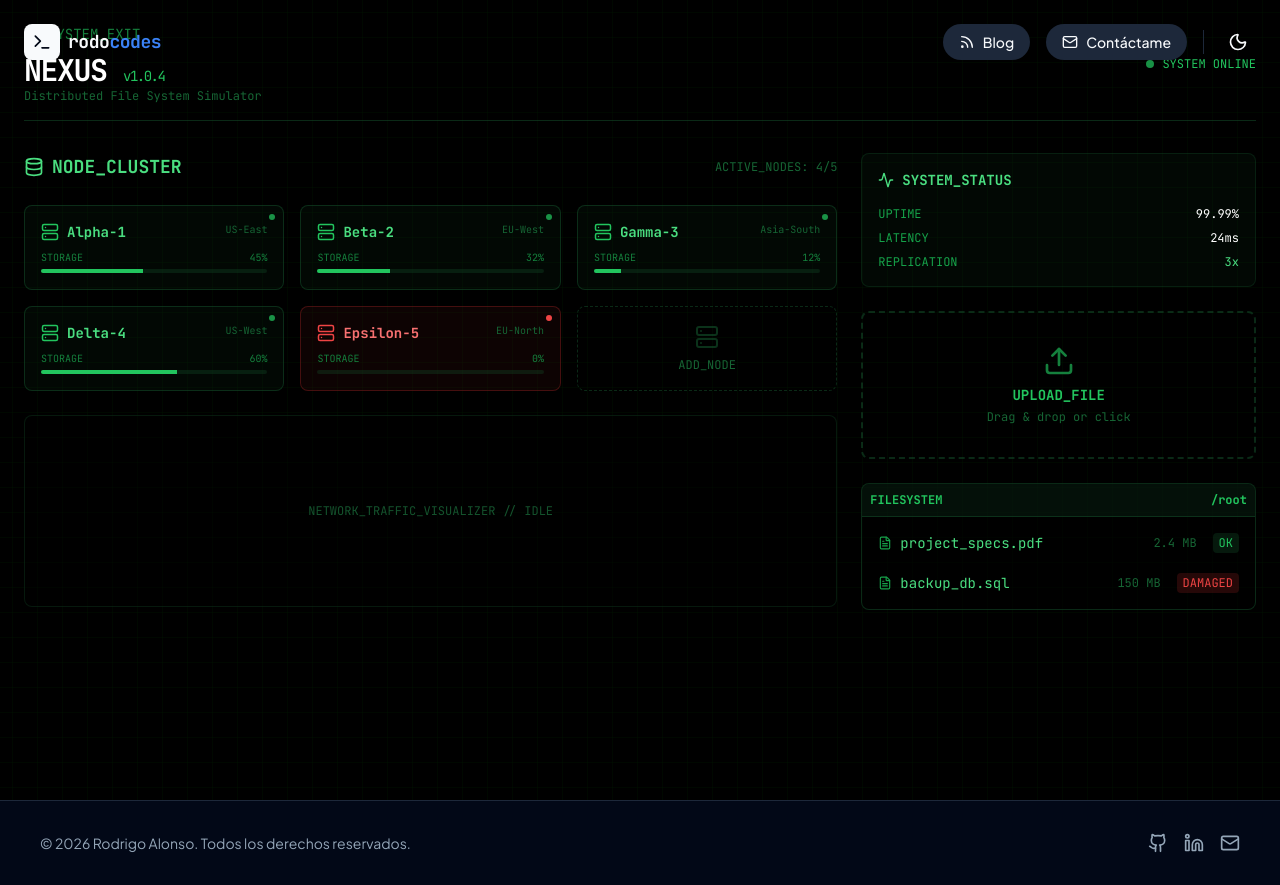
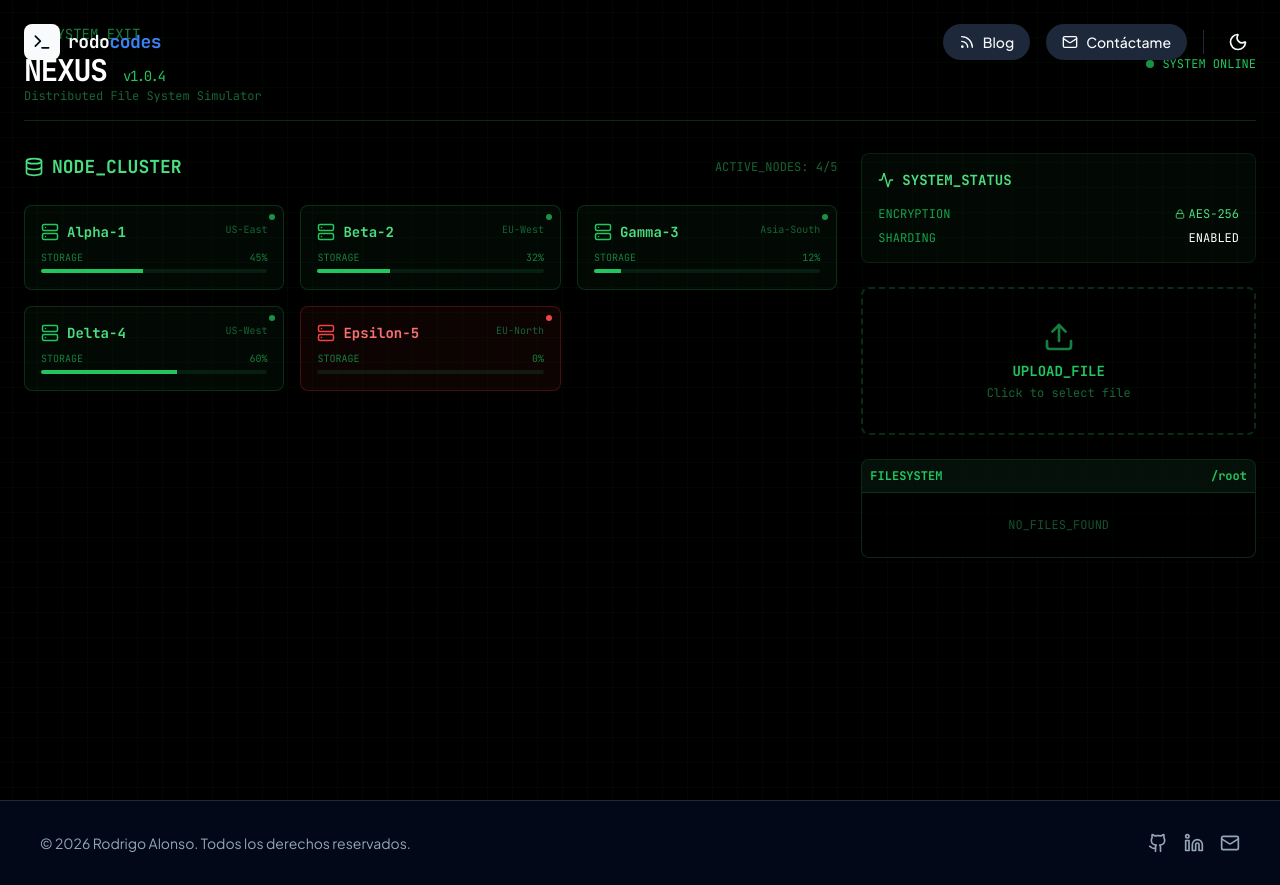
Before and after one commit to The-Afalion/portfolio-rodrigo, a Next.js app: page /nexus in a window 1280 px wide. Built offline with nearby package versions, Linux system fonts and the light colour scheme.

Commit message:
feat: Implement real file sharding and visual data packets in NEXUS

```diff
--- a/src/app/nexus/NexusDashboard.tsx
+++ b/src/app/nexus/NexusDashboard.tsx
@@ -1,28 +1,36 @@
 "use client";
 
-import { useState, useEffect } from 'react';
+import { useState, useRef, useEffect } from 'react';
 import { motion, AnimatePresence } from 'framer-motion';
-import { Server, HardDrive, Upload, FileText, Activity, AlertTriangle, Database } from 'lucide-react';
+import { Server, Upload, FileText, Activity, Database, Lock } from 'lucide-react';
 
-// Tipos simulados para el frontend
+// --- TIPOS ---
 interface Node {
   id: string;
   name: string;
   region: string;
-  status: 'ONLINE' | 'OFFLINE' | 'RECOVERING';
+  status: 'ONLINE' | 'OFFLINE';
   capacity: number;
   used: number;
+  x?: number; // Coordenadas para la animación
+  y?: number;
 }
 
-interface File {
+interface FileRecord {
   id: string;
   name: string;
   size: string;
   chunks: number;
-  status: 'OK' | 'DAMAGED';
+  status: 'OK' | 'ENCRYPTED';
 }
 
-// Datos iniciales de ejemplo
+interface DataPacket {
+  id: string;
+  targetNodeId: string;
+  color: string;
+}
+
+// --- DATOS INICIALES ---
 const INITIAL_NODES: Node[] = [
   { id: 'n1', name: 'Alpha-1', region: 'US-East', status: 'ONLINE', capacity: 1000, used: 450 },
   { id: 'n2', name: 'Beta-2', region: 'EU-West', status: 'ONLINE', capacity: 1000, used: 320 },
@@ -31,94 +39,134 @@ const INITIAL_NODES: Node[] = [
   { id: 'n5', name: 'Epsilon-5', region: 'EU-North', status: 'OFFLINE', capacity: 1000, used: 0 },
 ];
 
-const INITIAL_FILES: File[] = [
-  { id: 'f1', name: 'project_specs.pdf', size: '2.4 MB', chunks: 4, status: 'OK' },
-  { id: 'f2', name: 'backup_db.sql', size: '150 MB', chunks: 12, status: 'DAMAGED' },
-];
+// --- UTILIDADES ---
+const formatSize = (bytes: number) => {
+  if (bytes === 0) return '0 B';
+  const k = 1024;
+  const sizes = ['B', 'KB', 'MB', 'GB'];
+  const i = Math.floor(Math.log(bytes) / Math.log(k));
+  return parseFloat((bytes / Math.pow(k, i)).toFixed(2)) + ' ' + sizes[i];
+};
 
-function NodeCard({ node, onClick }: { node: Node, onClick: () => void }) {
-  const isOnline = node.status === 'ONLINE';
-  const usagePercent = (node.used / node.capacity) * 100;
-
-  return (
-    <motion.div
-      layoutId={node.id}
-      onClick={onClick}
-      className={`relative p-4 rounded-lg border cursor-pointer transition-all ${isOnline ? 'border-green-900/50 bg-green-900/10 hover:bg-green-900/20' : 'border-red-900/50 bg-red-900/10 hover:bg-red-900/20'}`}
-    >
-      <div className="flex justify-between items-start mb-2">
-        <div className="flex items-center gap-2">
-          <Server size={18} className={isOnline ? 'text-green-500' : 'text-red-500'} />
-          <span className={`font-bold text-sm ${isOnline ? 'text-green-400' : 'text-red-400'}`}>{node.name}</span>
-        </div>
-        <span className="text-[10px] text-green-800 font-mono">{node.region}</span>
-      </div>
-
-      <div className="space-y-1">
-        <div className="flex justify-between text-[10px] text-green-700">
-          <span>STORAGE</span>
-          <span>{usagePercent.toFixed(0)}%</span>
-        </div>
-        <div className="h-1 w-full bg-green-900/30 rounded-full overflow-hidden">
-          <div
-            className={`h-full ${isOnline ? 'bg-green-500' : 'bg-red-500'}`}
-            style={{ width: `${usagePercent}%` }}
-          />
-        </div>
-      </div>
-
-      {/* Indicador de estado */}
-      <div className={`absolute top-2 right-2 w-1.5 h-1.5 rounded-full ${isOnline ? 'bg-green-500 animate-pulse' : 'bg-red-500'}`} />
-    </motion.div>
-  );
-}
-
-function FileList({ files }: { files: File[] }) {
-  return (
-    <div className="border border-green-900/50 rounded-lg bg-black/50 overflow-hidden">
-      <div className="bg-green-900/20 p-2 text-xs font-bold text-green-500 border-b border-green-900/50 flex justify-between">
-        <span>FILESYSTEM</span>
-        <span>/root</span>
-      </div>
-      <div className="p-2 space-y-1">
-        {files.map(file => (
-          <div key={file.id} className="flex items-center justify-between p-2 hover:bg-green-900/10 rounded cursor-pointer group">
-            <div className="flex items-center gap-2">
-              <FileText size={14} className="text-green-600 group-hover:text-green-400" />
-              <span className="text-sm text-green-400">{file.name}</span>
-            </div>
-            <div className="flex items-center gap-4 text-xs">
-              <span className="text-green-800">{file.size}</span>
-              <span className={`px-1.5 py-0.5 rounded ${file.status === 'OK' ? 'bg-green-900/30 text-green-500' : 'bg-red-900/30 text-red-500'}`}>
-                {file.status}
-              </span>
-            </div>
-          </div>
-        ))}
-      </div>
-    </div>
-  );
-}
+// Función de hash simple para distribuir chunks
+const simpleHash = (str: string) => {
+  let hash = 0;
+  for (let i = 0; i < str.length; i++) {
+    const char = str.charCodeAt(i);
+    hash = (hash << 5) - hash + char;
+    hash = hash & hash;
+  }
+  return Math.abs(hash);
+};
 
 export default function NexusDashboard() {
   const [nodes, setNodes] = useState<Node[]>(INITIAL_NODES);
-  const [files, setFiles] = useState<File[]>(INITIAL_FILES);
+  const [files, setFiles] = useState<FileRecord[]>([]);
+  const [packets, setPackets] = useState<DataPacket[]>([]);
   const [uploading, setUploading] = useState(false);
+
+  // Referencias para obtener posiciones de los elementos
+  const nodeRefs = useRef<{ [key: string]: HTMLDivElement | null }>({});
+  const uploaderRef = useRef<HTMLDivElement>(null);
+
+  // Registrar nodos para animación
+  const registerNodeRef = (id: string, el: HTMLDivElement | null) => {
+    nodeRefs.current[id] = el;
+  };
 
   const toggleNodeStatus = (id: string) => {
     setNodes(nodes.map(n => n.id === id ? { ...n, status: n.status === 'ONLINE' ? 'OFFLINE' : 'ONLINE' } : n));
   };
 
-  const handleUpload = () => {
+  const handleFileUpload = async (e: React.ChangeEvent<HTMLInputElement>) => {
+    const file = e.target.files?.[0];
+    if (!file) return;
+
     setUploading(true);
-    setTimeout(() => {
-      setFiles([...files, { id: `f${Date.now()}`, name: `upload_${Date.now()}.dat`, size: '50 MB', chunks: 5, status: 'OK' }]);
-      setUploading(false);
-    }, 2000);
+
+    // 1. Leer el archivo
+    const buffer = await file.arrayBuffer();
+    const chunkSize = Math.ceil(buffer.byteLength / 20); // Dividir en ~20 trozos para la demo
+    const totalChunks = Math.ceil(buffer.byteLength / chunkSize);
+
+    const newFile: FileRecord = {
+      id: `f-${Date.now()}`,
+      name: file.name,
+      size: formatSize(file.size),
+      chunks: totalChunks,
+      status: 'OK'
+    };
+
+    // 2. Procesar chunks uno a uno con retraso para la animación
+    for (let i = 0; i < totalChunks; i++) {
+      await new Promise(resolve => setTimeout(resolve, 100)); // Retraso visual
+
+      // Simular contenido del chunk
+      const chunkContent = new Uint8Array(buffer.slice(i * chunkSize, (i + 1) * chunkSize)).toString();
+
+      // Elegir nodo destino basado en hash (Consistent Hashing simplificado)
+      const activeNodes = nodes.filter(n => n.status === 'ONLINE');
+      if (activeNodes.length === 0) break; // No hay nodos, pérdida de datos
+
+      const nodeIndex = simpleHash(chunkContent + i) % activeNodes.length;
+      const targetNode = activeNodes[nodeIndex];
+
+      // Lanzar paquete
+      const packetId = `p-${Date.now()}-${i}`;
+      setPackets(prev => [...prev, { id: packetId, targetNodeId: targetNode.id, color: i % 2 === 0 ? '#4ade80' : '#22d3ee' }]);
+
+      // Actualizar uso del nodo
+      setNodes(prev => prev.map(n => n.id === targetNode.id ? { ...n, used: Math.min(n.capacity, n.used + (chunkSize / 1024 / 1024)) } : n));
+
+      // Limpiar paquete después de la animación
+      setTimeout(() => {
+        setPackets(prev => prev.filter(p => p.id !== packetId));
+      }, 1000);
+    }
+
+    setFiles(prev => [newFile, ...prev]);
+    setUploading(false);
   };
 
   return (
-    <div className="grid grid-cols-1 lg:grid-cols-3 gap-6">
+    <div className="grid grid-cols-1 lg:grid-cols-3 gap-6 relative">
+      {/* Capa de Animación de Paquetes */}
+      <div className="absolute inset-0 pointer-events-none z-50 overflow-hidden">
+        <AnimatePresence>
+          {packets.map(packet => {
+            const startRect = uploaderRef.current?.getBoundingClientRect();
+            const endRect = nodeRefs.current[packet.targetNodeId]?.getBoundingClientRect();
+
+            if (!startRect || !endRect) return null;
+
+            // Calcular posición relativa al contenedor padre
+            // Esto es una simplificación, en un caso real necesitaríamos coordenadas más precisas
+            // Asumimos que el contenedor padre es el contexto de posicionamiento
+
+            return (
+              <motion.div
+                key={packet.id}
+                initial={{
+                  left: uploaderRef.current?.offsetLeft! + 50,
+                  top: uploaderRef.current?.offsetTop! + 50,
+                  opacity: 1,
+                  scale: 1
+                }}
+                animate={{
+                  left: nodeRefs.current[packet.targetNodeId]?.offsetLeft! + 50,
+                  top: nodeRefs.current[packet.targetNodeId]?.offsetTop! + 20,
+                  opacity: 0,
+                  scale: 0.5
+                }}
+                transition={{ duration: 0.8, ease: "circOut" }}
+                className="absolute w-3 h-3 rounded-sm shadow-[0_0_10px_currentColor]"
+                style={{ backgroundColor: packet.color, position: 'absolute' }}
+              />
+            );
+          })}
+        </AnimatePresence>
+      </div>
+
       {/* Columna Izquierda: Red de Nodos */}
       <div className="lg:col-span-2 space-y-6">
         <div className="flex items-center justify-between">
@@ -131,49 +179,87 @@ export default function NexusDashboard() {
         </div>
 
         <div className="grid grid-cols-2 md:grid-cols-3 gap-4">
-          <AnimatePresence>
-            {nodes.map(node => (
-              <NodeCard key={node.id} node={node} onClick={() => toggleNodeStatus(node.id)} />
-            ))}
-          </AnimatePresence>
-
-          {/* Botón para añadir nodo (simulado) */}
-          <button className="border border-dashed border-green-900/50 rounded-lg p-4 flex flex-col items-center justify-center text-green-800 hover:text-green-500 hover:border-green-500/50 transition-colors">
-            <Server size={24} className="mb-2 opacity-50" />
-            <span className="text-xs">ADD_NODE</span>
-          </button>
-        </div>
-
-        {/* Visualizador de Tráfico (Placeholder para la animación) */}
-        <div className="h-48 border border-green-900/30 rounded-lg bg-black/30 relative overflow-hidden flex items-center justify-center">
-          <p className="text-green-900 text-xs font-mono">NETWORK_TRAFFIC_VISUALIZER // IDLE</p>
-          {/* Aquí irán las partículas viajando */}
+          {nodes.map(node => {
+            const isOnline = node.status === 'ONLINE';
+            const usagePercent = (node.used / node.capacity) * 100;
+            return (
+              <div
+                key={node.id}
+                ref={el => registerNodeRef(node.id, el)}
+                onClick={() => toggleNodeStatus(node.id)}
+                className={`relative p-4 rounded-lg border cursor-pointer transition-all ${isOnline ? 'border-green-900/50 bg-green-900/10 hover:bg-green-900/20' : 'border-red-900/50 bg-red-900/10 hover:bg-red-900/20'}`}
+              >
+                <div className="flex justify-between items-start mb-2">
+                  <div className="flex items-center gap-2">
+                    <Server size={18} className={isOnline ? 'text-green-500' : 'text-red-500'} />
+                    <span className={`font-bold text-sm ${isOnline ? 'text-green-400' : 'text-red-400'}`}>{node.name}</span>
+                  </div>
+                  <span className="text-[10px] text-green-800 font-mono">{node.region}</span>
+                </div>
+                <div className="space-y-1">
+                  <div className="flex justify-between text-[10px] text-green-700">
+                    <span>STORAGE</span>
+                    <span>{usagePercent.toFixed(0)}%</span>
+                  </div>
+                  <div className="h-1 w-full bg-green-900/30 rounded-full overflow-hidden">
+                    <div className={`h-full ${isOnline ? 'bg-green-500' : 'bg-red-500'}`} style={{ width: `${usagePercent}%` }} />
+                  </div>
+                </div>
+                <div className={`absolute top-2 right-2 w-1.5 h-1.5 rounded-full ${isOnline ? 'bg-green-500 animate-pulse' : 'bg-red-500'}`} />
+              </div>
+            );
+          })}
         </div>
       </div>
 
-      {/* Columna Derecha: Archivos y Acciones */}
+      {/* Columna Derecha: Uploader y Archivos */}
       <div className="space-y-6">
         <div className="bg-green-900/10 border border-green-900/30 p-4 rounded-lg">
           <h3 className="text-sm font-bold text-green-400 mb-4 flex items-center gap-2">
             <Activity size={16} /> SYSTEM_STATUS
           </h3>
           <div className="space-y-2 text-xs font-mono text-green-600">
-            <div className="flex justify-between"><span>UPTIME</span><span className="text-white">99.99%</span></div>
-            <div className="flex justify-between"><span>LATENCY</span><span className="text-white">24ms</span></div>
-            <div className="flex justify-between"><span>REPLICATION</span><span className="text-green-400">3x</span></div>
+            <div className="flex justify-between"><span>ENCRYPTION</span><span className="text-green-400 flex items-center gap-1"><Lock size={10}/> AES-256</span></div>
+            <div className="flex justify-between"><span>SHARDING</span><span className="text-white">ENABLED</span></div>
           </div>
         </div>
 
         <div
-          onClick={handleUpload}
-          className={`border-2 border-dashed rounded-lg p-8 flex flex-col items-center justify-center cursor-pointer transition-all ${uploading ? 'border-green-500 bg-green-900/20' : 'border-green-900/50 hover:border-green-500/50 hover:bg-green-900/10'}`}
+          ref={uploaderRef}
+          className={`relative border-2 border-dashed rounded-lg p-8 flex flex-col items-center justify-center transition-all ${uploading ? 'border-green-500 bg-green-900/20' : 'border-green-900/50 hover:border-green-500/50 hover:bg-green-900/10'}`}
         >
+          <input
+            type="file"
+            onChange={handleFileUpload}
+            className="absolute inset-0 w-full h-full opacity-0 cursor-pointer"
+            disabled={uploading}
+          />
           <Upload size={32} className={`mb-2 ${uploading ? 'text-green-400 animate-bounce' : 'text-green-700'}`} />
-          <span className="text-sm font-bold text-green-500">{uploading ? 'UPLOADING...' : 'UPLOAD_FILE'}</span>
-          <span className="text-xs text-green-800 mt-1">Drag & drop or click</span>
+          <span className="text-sm font-bold text-green-500">{uploading ? 'FRAGMENTING & DISTRIBUTING...' : 'UPLOAD_FILE'}</span>
+          <span className="text-xs text-green-800 mt-1">Click to select file</span>
         </div>
 
-        <FileList files={files} />
+        <div className="border border-green-900/50 rounded-lg bg-black/50 overflow-hidden">
+          <div className="bg-green-900/20 p-2 text-xs font-bold text-green-500 border-b border-green-900/50 flex justify-between">
+            <span>FILESYSTEM</span>
+            <span>/root</span>
+          </div>
+          <div className="p-2 space-y-1">
+            {files.map(file => (
+              <div key={file.id} className="flex items-center justify-between p-2 hover:bg-green-900/10 rounded cursor-pointer group">
+                <div className="flex items-center gap-2">
+                  <FileText size={14} className="text-green-600 group-hover:text-green-400" />
+                  <span className="text-sm text-green-400">{file.name}</span>
+                </div>
+                <div className="flex items-center gap-4 text-xs">
+                  <span className="text-green-800">{file.size}</span>
+                  <span className="px-1.5 py-0.5 rounded bg-green-900/30 text-green-500">{file.chunks} chunks</span>
+                </div>
+              </div>
+            ))}
+            {files.length === 0 && <p className="text-center text-green-900 text-xs py-4">NO_FILES_FOUND</p>}
+          </div>
+        </div>
       </div>
     </div>
   );
```
